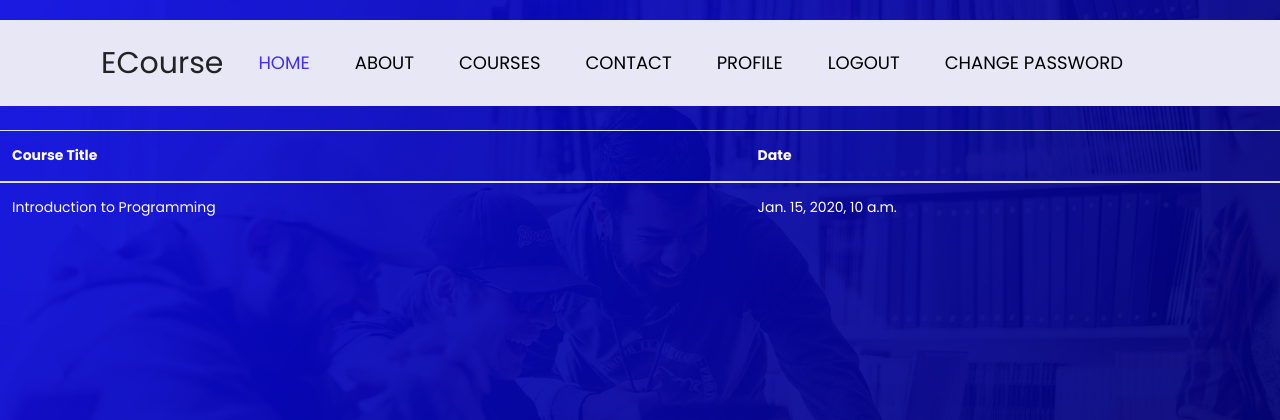
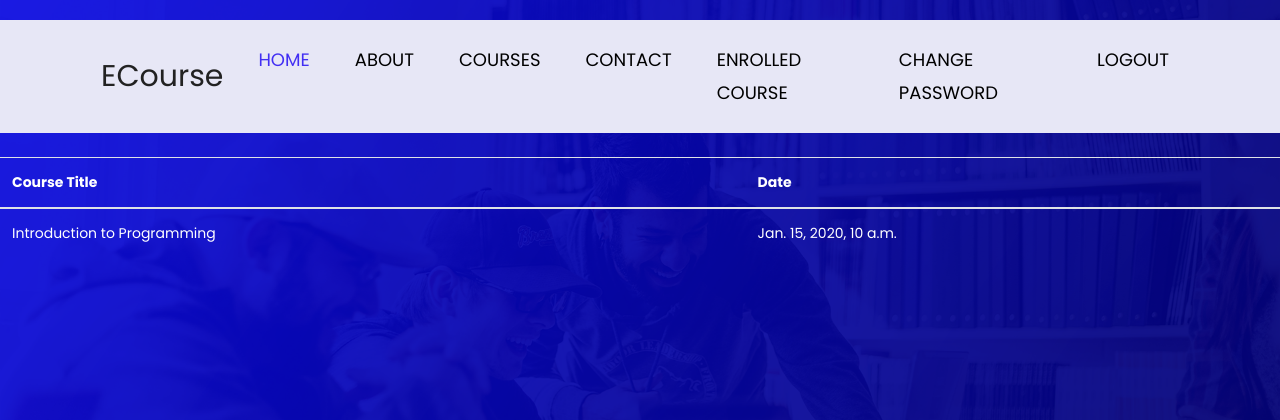
Before and after one commit to Farhana-Najnin/Final_django, a Django app: page /user/profile/ in a window 1280 px wide. Shown: the top 420 px of the page. Run offline with Django 4.2, Linux system fonts and the light colour scheme; a user stored in the database is signed in; data comes from the database, SQL or seed files in the repository; both versions use the stored data as it was after the commit; tables that the repository leaves empty hold one stand-in row (values such as "Sample post"); some libraries are stand-ins or nearby versions.

Commit message:
course designed changed

```diff
--- a/Courses/templates/course_details.html
+++ b/Courses/templates/course_details.html
@@ -7,7 +7,7 @@
 <div class="container mx-auto my-10">
     <div class="flex justify-between items-center px-4 py-10">
         <div class="w-1/2">
-            <h1 class="text-3xl font-bold mb-4 text-blue-900">{{course.name}}</h1>
+            <h1 class="text-3xl font-bold mb-4 text-black-700">{{course.name}}</h1>
             <p class="mb-4">{{course.description}}</p>
             <p><strong>Author : </strong>{{course.author}}</p>
             <p><strong>Category : </strong>
--- a/user/templates/profile.html
+++ b/user/templates/profile.html
@@ -62,25 +62,40 @@
                            <a class="nav-link" href="{% url 'aboutus' %}">About</a>
                         </li>
 
+
                         <li class="nav-item">
                            <a class="nav-link" href="{% url 'showcourses' %}">Courses</a>
                         </li>
                         <li class="nav-item">
-                           <a class="nav-link" href="{% url 'contactus' %}">Contact </a>
+                           <a class="nav-link" href="{% url 'contactus' %}">Contact</a>
                         </li>
                         {% if request.user.is_authenticated %}
+                           {% if request.user.account.account_type == 'Teacher' %}
+                              <li class="nav-item">
+                                 <a class="nav-link" href="{% url 'add_course' %}">Add course</a>
+                              </li>
+                              <li class="nav-item">
+                                 <a class="nav-link" href="{% url 'manage_course' %}">Manage course</a>
+                              </li>
+                           {% else %}
+                              <li class="nav-item">
+                                 <a class="nav-link" href="{% url 'profile' %}">Enrolled Course</a>
+                              </li>
+                           {% endif %}
+
+
                         <li class="nav-item">
-                           <a class="nav-link" href="{% url 'profile' %}">Profile</a>
+                           <a class="nav-link" href="{% url 'password_change_page' %}">Change password</a>
                         </li>
                         <li class="nav-item">
                            <a class="nav-link" href="{% url 'logout' %}">Logout</a>
                         </li>
-                        <li class="nav-item">
-                           <a class="nav-link" href="{% url 'password_change_page' %}">Change password</a>
-                        </li>
                         {% else %}
                         <li class="nav-item">
                            <a class="nav-link" href="{% url 'service' %}">Services</a>
+                        </li>
+                        <li class="nav-item">
+                           <a class="nav-link" href="{% url 'blog' %}">Blog</a>
                         </li>
                         <li class="nav-item">
                            <a class="nav-link" href="{% url 'login' %}">LogIn</a>
```
Also changed, not shown: db.sqlite3, media/uploads/intro-data-structure--1.png (added), media/uploads/what-is-transportation-engineering_2_Shu7t8c.jpg (added).
